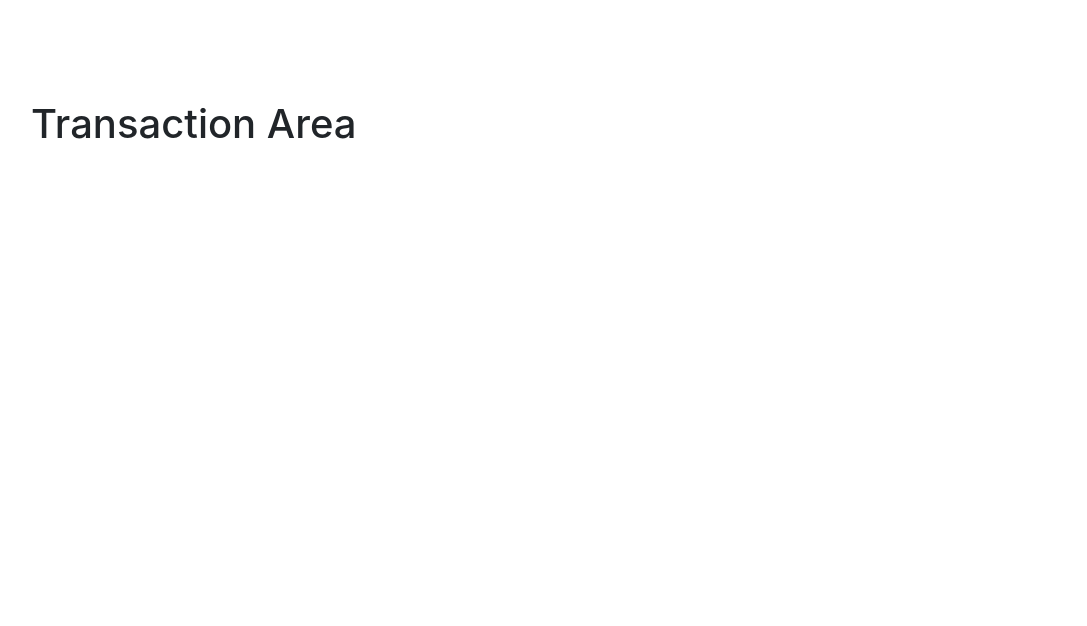
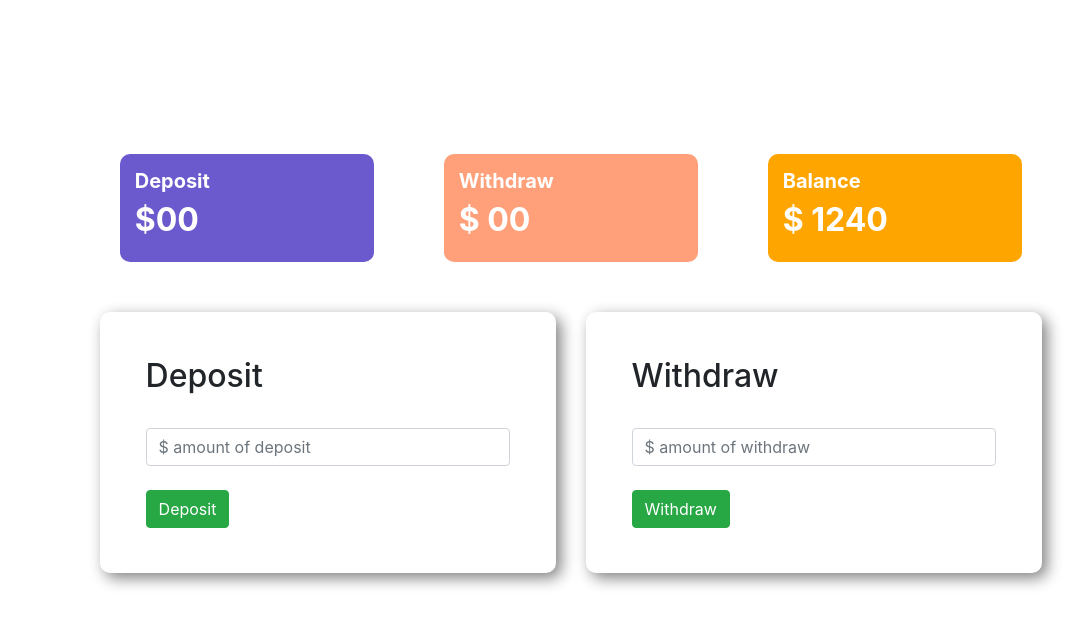
Before and after one commit to Shakib448/poineer-bank, a plain HTML site: page index.html in a window 1280 px wide. Both pictures are taken after a click on the button "Enter". Shown: the whole page, without its empty margins (69-1156 px from the left). Drawn offline with nearby package versions, Linux system fonts and the light colour scheme.

Commit message:
first commit

```diff
--- a/event.js
+++ b/event.js
@@ -1,3 +1,5 @@
+// Login button
+
 const loginBtn = document.getElementById('login');
 loginBtn.addEventListener('click', function () {
     const loginArea = document.getElementById('login-area');
@@ -5,3 +7,33 @@ loginBtn.addEventListener('click', function () {
     const transactionArea = document.getElementById('transaction-area');
     transactionArea.style.display = 'block';
 });
+
+
+// deposit button
+
+const depositBtn = document.getElementById('addDeposit');
+depositBtn.addEventListener('click', function () {
+    const depositAmount = document.getElementById('depositAmount').value;
+    const depositNumber = parseFloat(depositAmount);
+    console.log(depositNumber);
+
+    updateSpanText('currentDeposit', depositNumber);
+
+    updateSpanText('currentBalance', depositNumber);
+
+    document.getElementById('depositAmount').value = "";
+})
+
+// Withdraw button
+
+const withdrawBtn = document.getElementById('addWithdraw');
+withdrawBtn.addEventListener('click', function(){
+    console.log('kaj hoiche');
+})
+
+function updateSpanText(id, depositNumber){
+    const current = document.getElementById(id).innerText;
+    const currentNumber = parseFloat(current);
+    const total = depositNumber + currentNumber;
+    document.getElementById(id).innerText = total;
+};
--- a/index.html
+++ b/index.html
@@ -30,7 +30,48 @@
     </div>
 
     <div id="transaction-area">
-        <h1>Transaction Area</h1>
+        <div class="container">
+            <div class="row">
+                <div class="col-md-4 ">
+                    <div class="deposit">
+                        <h5><b>Deposit</b></h5>
+                        <h2><b>$<span id="currentDeposit">00</span></b></h2>
+                    </div>
+                </div>
+                <div class="col-md-4 ">
+                    <div class="withdraw">
+                        <h5><b>Withdraw</b></h5>
+                        <h2><b>$ 00</b></h2>
+                    </div>
+                </div>
+                <div class="col-md-4 ">
+                    <div class="balance">
+                        <h5><b>Balance</b></h5>
+                        <h2><b>$ <span id="currentBalance">1240</span></b></h2>
+                    </div>
+                </div>
+            </div>
+            <div class="row">
+                <div class="col-md-6">
+                    <div class="Deposit">
+                        <h2>Deposit</h2>
+                        <br>
+                        <input id="depositAmount" type="text" placeholder="$ amount of deposit" class="form-control">
+                        <br>
+                        <button id="addDeposit" class="btn btn-success">Deposit</button>
+                    </div>
+                </div>
+                <div class="col-md-6">
+                    <div class="Withdraw">
+                        <h2>Withdraw</h2>
+                        <br>
+                        <input id="withdrawAmount" type="text" placeholder="$ amount of withdraw" class="form-control">
+                        <br>
+                        <button id="addWithdraw" class="btn btn-success">Withdraw</button>
+                    </div>
+                </div>
+            </div>
+        </div>
     </div>
 
     <script src="event.js"></script>
--- a/style.css
+++ b/style.css
@@ -8,6 +8,45 @@ body {
     border-radius: 10px;
 }
 
-#transaction-area{
+#transaction-area {
     display: none;
+    padding: 5%;
 }
+
+.deposit{
+    background-color: slateblue;
+    padding: 5%;
+    margin: 0px 20px;
+    color: white;
+    border-radius: 10px;
+}
+
+.withdraw{
+    background-color: lightsalmon;
+    padding: 5%;
+    margin: 0px 20px;
+    color: white;
+    border-radius: 10px;
+}
+
+.balance{
+    background-color: orange;
+    padding: 5%;
+    margin: 0px 20px;
+    color: white;
+    border-radius: 10px;
+}
+
+.Deposit{
+    padding: 10%;
+    box-shadow: 5px 5px 15px gray;
+    border-radius: 10px;
+    margin: 50px 0px;
+}
+
+.Withdraw{
+    padding: 10%;
+    box-shadow: 5px 5px 15px gray;
+    border-radius: 10px;
+    margin: 50px 0px;
+}
```
